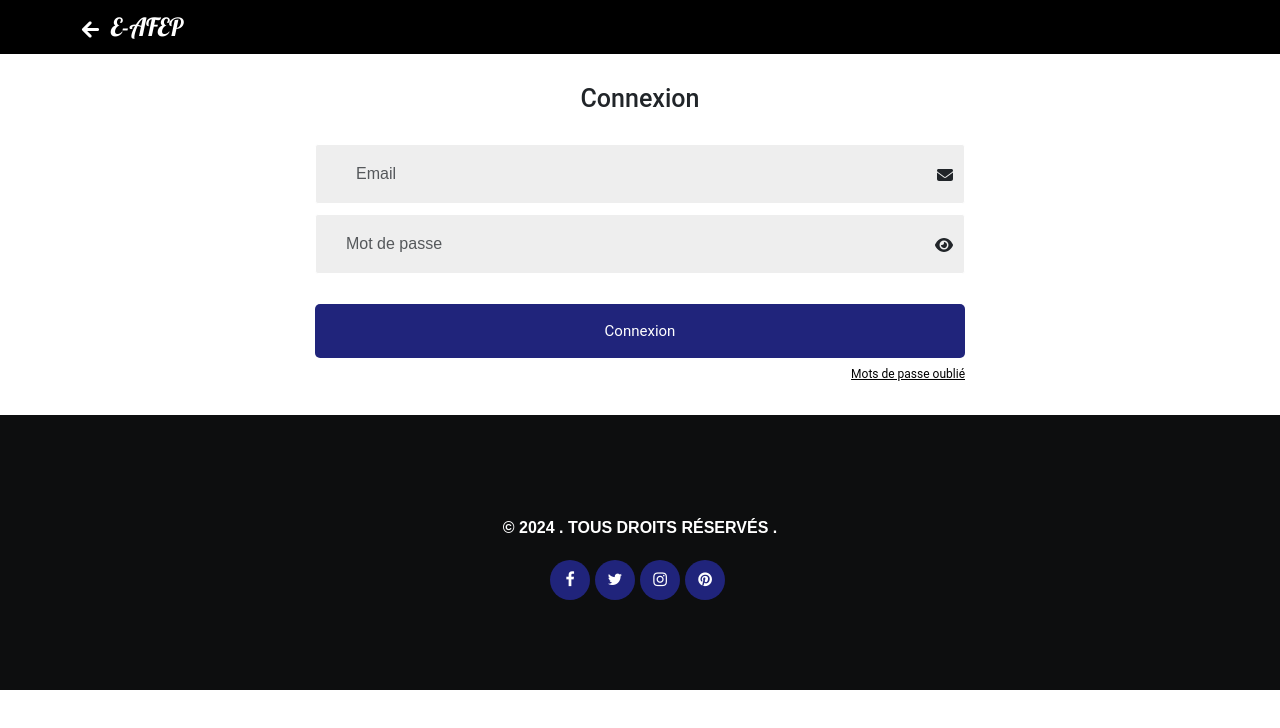
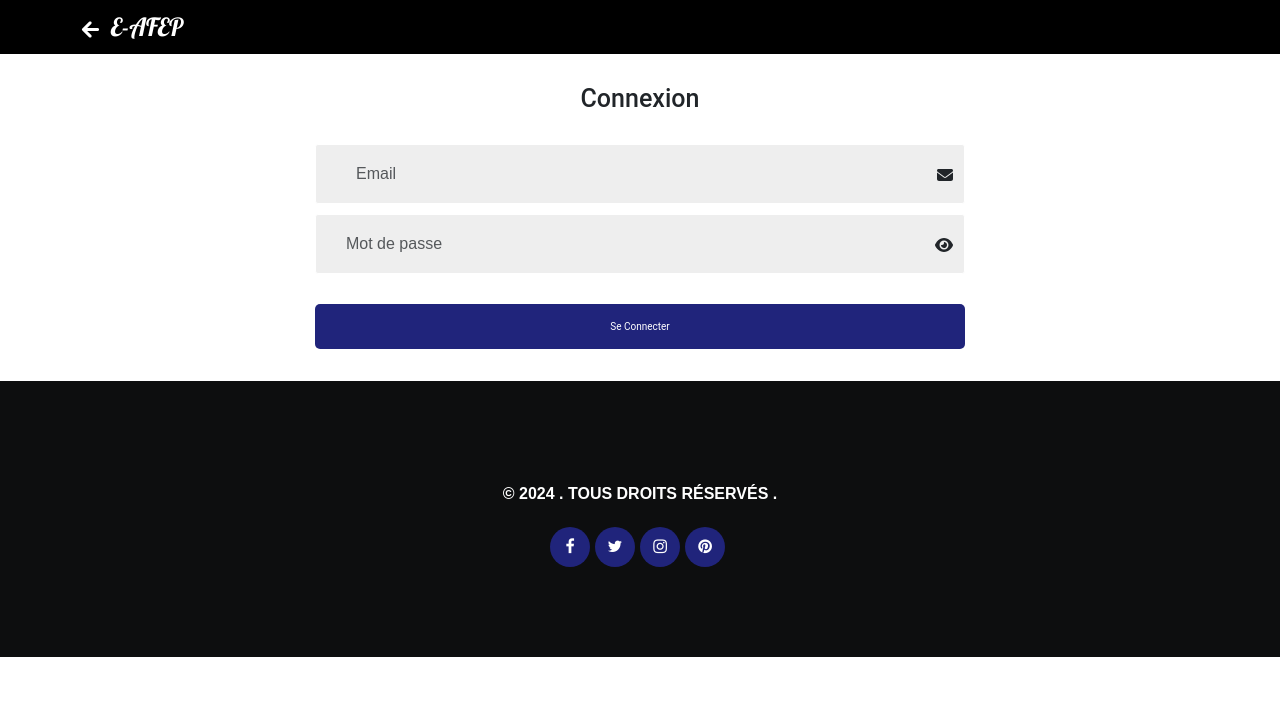
Before and after one commit to gervais6/carte-consulaire, a React (Create React App) app: page /connect in a window 1280 px wide. Shown: the top 728 px of the page. Built offline with nearby package versions, Linux system fonts and the light colour scheme.

Commit message:
gestion message  des erre

```diff
--- a/src/pages/ErrorMessage.css
+++ b/src/pages/ErrorMessage.css
@@ -19,6 +19,7 @@
 
 
 
+
   .error-message h2 {
     color: #333;
     font-size: 24px;
--- a/src/pages/connect.js
+++ b/src/pages/connect.js
@@ -35,6 +35,7 @@ const Connect = () => {
     if (!formData.email || !formData.password) {
       setErrorMessageconnexion("Tous les champs sont requis.");
       setIsSubmitted(false);
+      showErrorMessage();
       return;
     }
 
@@ -48,7 +49,14 @@ const Connect = () => {
     } else {
       setErrorMessageconnexion("Identifiants incorrects.");
       setIsSubmitted(false);
+      showErrorMessage();
     }
+  };
+
+  const showErrorMessage = () => {
+    setTimeout(() => {
+      setErrorMessageconnexion(''); // Masquer le message après 5 secondes
+    }, 5000);
   };
 
   return (
@@ -61,7 +69,7 @@ const Connect = () => {
               <div className="col-lg-7">
                 <div className="contact">
                   <h1 className="text-center mb-4">Connexion</h1>
-                  {errorMessageconnexion && <ErrorMessageconnexion message={errorMessageconnexion} />}
+                  {errorMessageconnexion && <ErrorMessageconnexion ErrorMessageconnexion={errorMessageconnexion} />}
                   {isSubmitted && <Confirmationconnexion message="Connexion réussie." />}
                   {showForm && (
                     <form className="form mt-5 mb-5" onSubmit={handleSubmit}>
@@ -74,7 +82,7 @@ const Connect = () => {
                         </div>
                         <div className="form-group col-md-12 mb-5 position-relative">
                           <input type={showPassword ? "text" : "password"} name="password" className="form-control" placeholder="Mot de passe" required onChange={handleChange} />
-                          <span className="position-absolute" style={{ right: '10px', top: '10px ', cursor: 'pointer', marginRight: "10px", marginTop: "10px" }} onClick={() => setShowPassword(!showPassword)}>
+                          <span className="position-absolute" style={{ right: '10px', top: '10px', cursor: 'pointer', marginRight: "10px", marginTop: "10px" }} onClick={() => setShowPassword(!showPassword)}>
                             <FontAwesomeIcon icon={showPassword ? faEyeSlash : faEye} />
                           </span>
                         </div>
@@ -82,17 +90,14 @@ const Connect = () => {
                           <button type="submit" className="btn btn-contact-bg" style={{
                             backgroundColor: '#20247b',
                             borderRadius: 5,
-                            padding: "15px 27px",
-                            width: "100%",
-                            fontSize: 15,
-                            color: "white"
+                            padding: "15px 30px",
+                            color: '#fff',
+                            border: 'none',
+                            cursor: 'pointer'
                           }}>
-                            Connexion
+                            Se connecter
                           </button>
                         </div>
-                      </div>
-                      <div className="mb-5" style={{ float: "right" }}>
-                        <Link to="/mdp" style={{ color: "black", fontSize: 12 }}>Mots de passe oublié</Link>
                       </div>
                     </form>
                   )}
```
